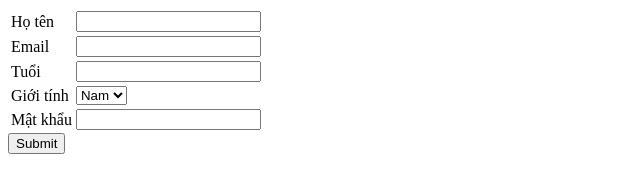
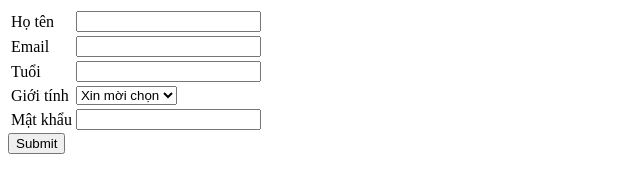
Before and after one commit to tathuylinh1009/tathuylinh1009.github.io, a plain HTML site: page week3/form.html in a window 1280 px wide. Shown: the full height of the page, 0-640 px from the left. Drawn offline with Linux system fonts and the light colour scheme.

Commit message:
Update form.html

```diff
--- a/week3/form.html
+++ b/week3/form.html
@@ -22,6 +22,7 @@
                 <td><label for="gioitinh">Giới tính</label></td>
                 <td>
                     <select name="gioitinh" id="gioitinh">
+                        <option value="">Xin mời chọn</option>
                         <option value="male">Nam</option>
                         <option value="female">Nữ</option>
                     </select>
```
